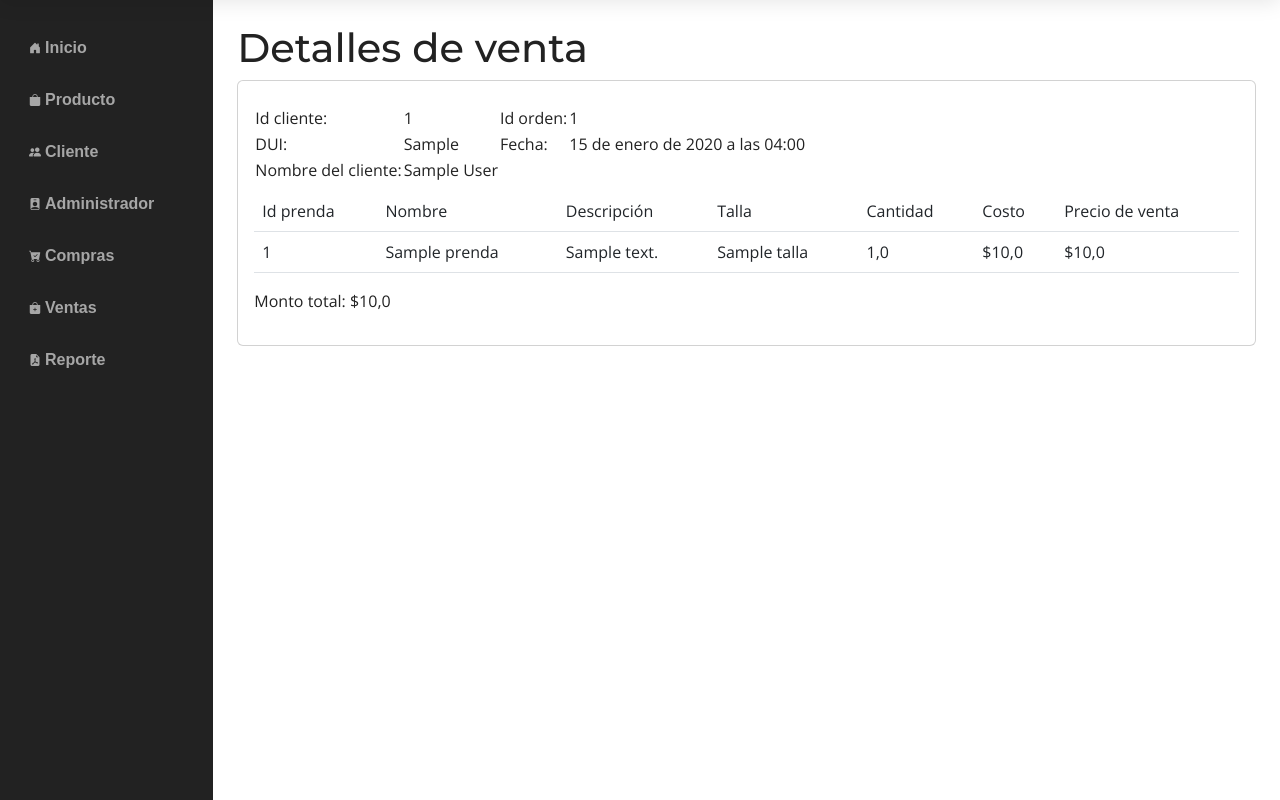
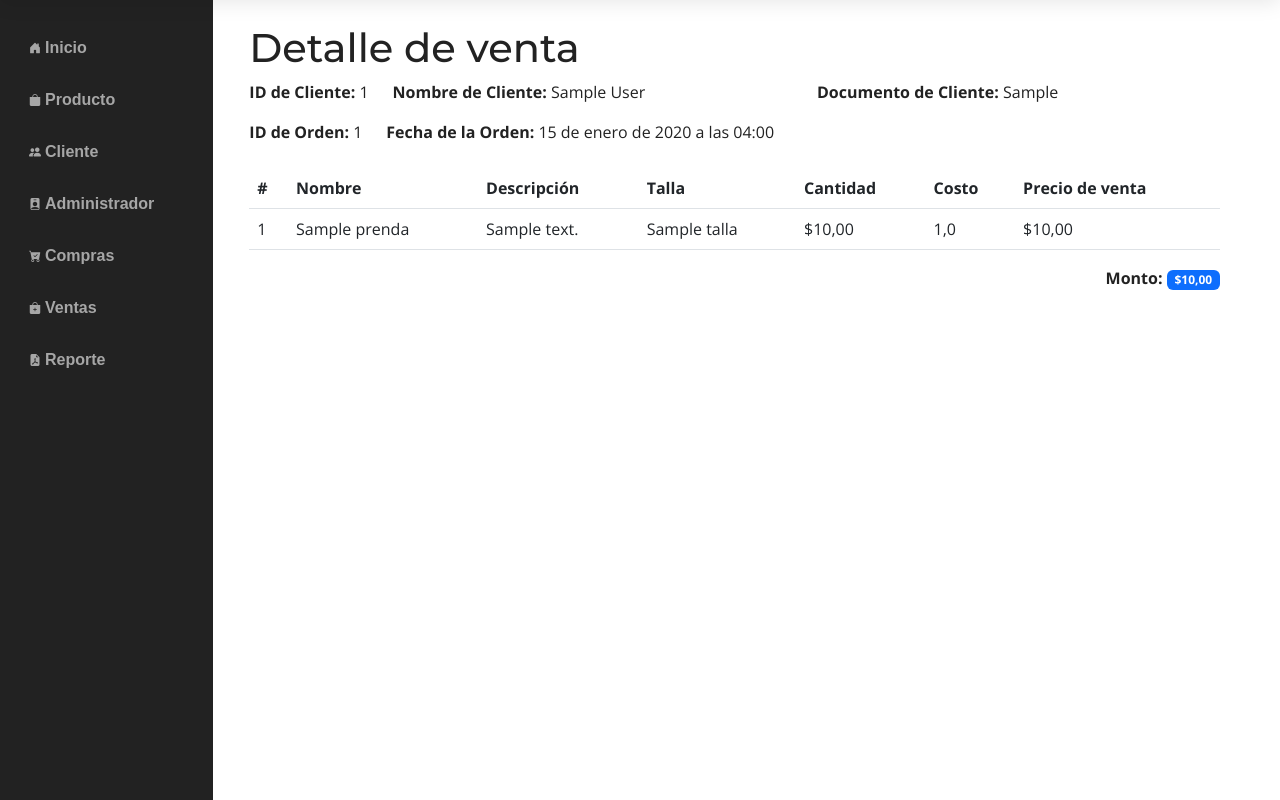
Before and after one commit to marvinortiz22/tekedafash, a Django app: page /dashboard/ventas/detallesDeVenta/1 in a window 1280 px wide. Shown: the part 70-870 px from the top of the page. Run offline with Django 4.2, Linux system fonts and the light colour scheme; a user stored in the database is signed in; tables that the repository leaves empty hold one stand-in row (values such as "Sample post"); some libraries are stand-ins or nearby versions.

Commit message:
Mejora en el diseño

```diff
--- a/TekedaFash/templates/General/baseAdmin.html
+++ b/TekedaFash/templates/General/baseAdmin.html
@@ -46,10 +46,12 @@
                     </ul>
                 </div>
             </div>
-            <div class="col p-4">
-                {% block body %}
+            <div class="col-10 p-4">
+                <div class="container-fluid">
+                    {% block body %}
 
-                {% endblock %}
+                    {% endblock %}
+                </div>
             </div>
         </div>
     </div>
--- a/TekedaFash/templates/General/navbar.html
+++ b/TekedaFash/templates/General/navbar.html
@@ -21,11 +21,13 @@
                 <li class="dropdown"><a href="#"><i class="bi bi-people-fill fs-4"></i> <i class="bi bi-chevron-down dropdown-indicator"></i></a>
                     <ul>
                         {% if user.is_authenticated %}
+                            <li><a href="#">Mi Perfil</a></li>
+                            <li><a href="#">Mis Compras</a></li>
                             <li><a href="/cerrarSesion">Cerrar Sesión</a></li>
                         {% else%}
                             <li><a href="/iniciarSesion">Iniciar Sesión</a></li>
+                            <li><a href="#">Registrarse</a></li>
                         {% endif %}
-                        <li><a href="#">Registrarse</a></li>
                         <li><a href="{% url 'dashboard' %}">Ir a Admin [Prueba]</a></li>
                     </ul>
                 </li>
--- a/Ventas/templates/Ventas/detallesDeVenta.html
+++ b/Ventas/templates/Ventas/detallesDeVenta.html
@@ -1,71 +1,66 @@
 {% extends 'General/baseAdmin.html' %}
-{% block title %} Inicio {% endblock %}
+{% block title %} Detalle de venta {% endblock %}
 
 {% block body %}
 <div class="row">
     <div class="col-12">
-            <h1>Detalles de venta</h1>
+        <h1>Detalle de venta</h1>
     </div>
 </div>
 <div class="row">
     <div class="col-12">
-            <div class="card">
-                <div class="card-body">
         <div class="row">
-                        <div class="col-12 mt-2">
-                            <table id="datos-orden">
-                                <tr>
-                                    <td>Id cliente: </td>
-                                    <td>{{orden.cliente.id}} </td>
-                                    <td>Id orden: </td>
-                                    <td>{{orden.id}} </td>
-                                </tr>
-                                <tr>
-                                    <td>DUI: </td>
-                                    <td>{{orden.cliente.documento}} </td>
-                                    <td>Fecha: </td>
-                                    <td>{{orden.fecha}}</td>
-                                </tr>
-                                <tr>
-                                    <td>Nombre del cliente: </td>
-                                    <td>{{orden.cliente.first_name}} {{orden.cliente.last_name}} </td>
-                                </tr>
-                            </table>
+            <div class="col-12 col-md-auto">
+                <p><b>ID de Cliente:</b> {{orden.cliente.id}}</p>
+            </div>
+            <div class="col-12 col-md-5">
+                <p><b>Nombre de Cliente:</b> {{orden.cliente.first_name}} {{orden.cliente.last_name}}</p>
+            </div>
+            <div class="col-12 col-md-5">
+                <p><b>Documento de Cliente:</b> {{orden.cliente.documento}}</p>
+           </div>
+        <div>
+        <div class="row">
+                <div class="col-12 col-md-auto">
+                    <p><b>ID de Orden:</b> {{orden.id}}</p>
+                </div>
+                <div class="col-12 col-md-auto">
+                    <p><b>Fecha de la Orden:</b> {{orden.fecha}}</p>
+                </div>
             </div>
         </div>
         <div class="row">
             <div class="col-12 mt-2">
+                <div class="table-responsive">
                     <table class="table" id="prendas">
                         <thead>
                             <tr>
-                                        <td>Id prenda</td>
-                                        <td>Nombre</td>
-                                        <td>Descripción</td>
-                                        <td>Talla</td>
-                                        <td>Cantidad</td>
-                                        <td>Costo</td>
-                                        <td>Precio de venta</td>
+                                <th>#</th>
+                                <th>Nombre</th>
+                                <th>Descripción</th>
+                                <th>Talla</th>
+                                <th>Cantidad</th>
+                                <th>Costo</th>
+                                <th>Precio de venta</th>
                             </tr>
                         </thead>
                         <tbody>
                             {% for venta in ventas %}
                                 <tr>
-                                        <td>{{venta.inventario.prenda.id}} </td>
+                                    <td>{{forloop.counter}} </td>
                                     <td>{{venta.inventario.prenda.nombre}} </td>
                                     <td>{{venta.inventario.prenda.descripcion}} </td>
                                     <td>{{venta.inventario.talla.nombre}} </td>
+                                    <td>${{venta.costo | floatformat:2}} </td>
                                     <td>{{venta.cantidad}} </td>
-                                        <td>${{venta.costo}} </td>
-                                        <td>${{venta.precio}} </td>
+                                    <td>${{venta.precio | floatformat:2}} </td>
                                 </tr>
                             {% endfor %}
                     </tbody>
                 </table>
             </div>
         </div>
-                    <p class="text-left">Monto total: ${{monto}} </p>
-                </div>
-              </div>
+        <p class="text-end"><b>Monto:</b> <span class="badge text-bg-primary">${{monto | floatformat:2}}</span></p>
     </div>
 </div>
 {% endblock %}
```
Also changed, not shown: Administrador/templates/Administrador/gestionarProducto.html (+6 -6 lines), Ventas/templates/Ventas/index.html (+7 -7 lines). Lines whose indentation alone changed are shown as unchanged.
